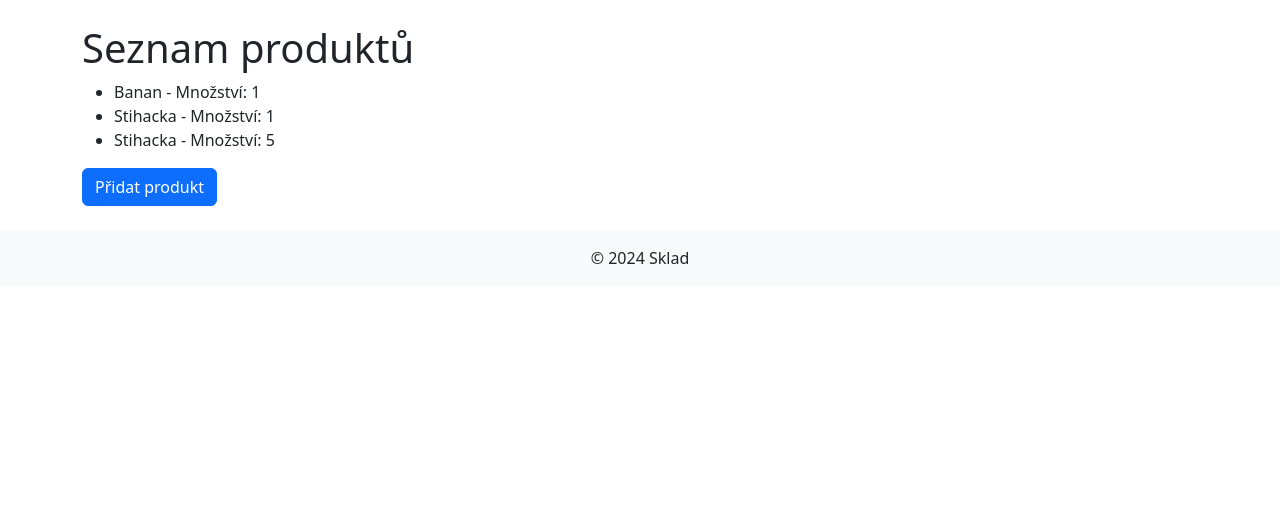
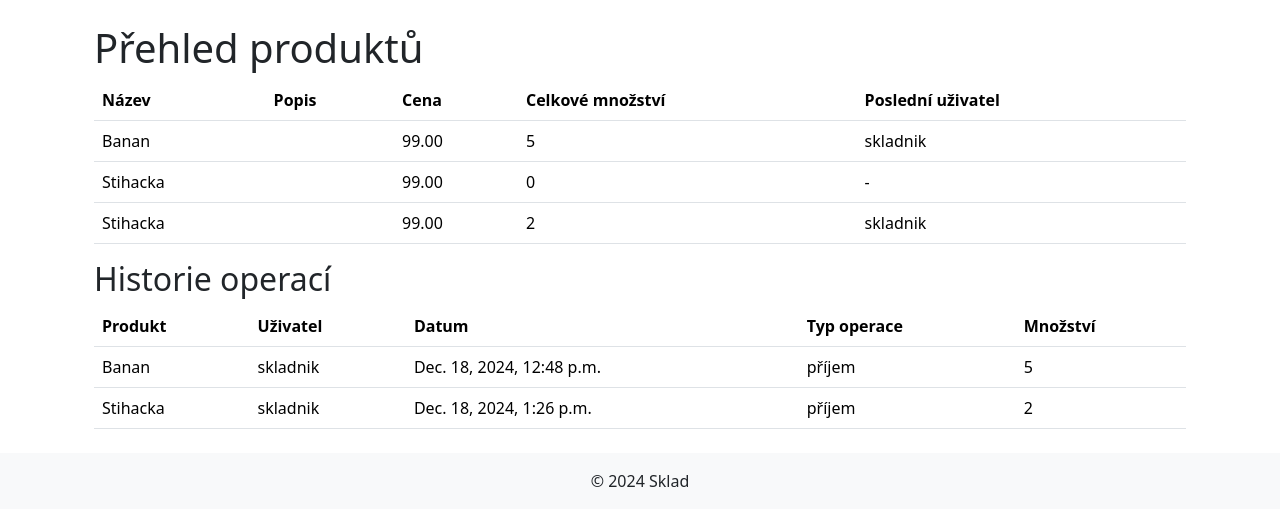
Before and after one commit to d4veyyy/Zaverecny-Projekt-IT4, a Django app: page / in a window 1280 px wide. Shown: the part 56-582 px from the top of the page. Run offline with Django 5.2, Linux system fonts and the light colour scheme; data comes from the database, SQL or seed files in the repository; both versions use the stored data as it was after the commit.

Commit message:
Pridani seznamu historie operaci a uprava

```diff
--- a/projekt_sklad/sklad/models.py
+++ b/projekt_sklad/sklad/models.py
@@ -23,15 +23,14 @@ class ProfilUzivatele(models.Model):
     def __str__(self):
         return self.user.username
 
+from django.contrib.auth.models import User
+
 class HistorieOperaci(models.Model):
     produkt = models.ForeignKey(Produkt, on_delete=models.CASCADE)
-    uzivatel = models.ForeignKey('self', on_delete=models.CASCADE)
+    uzivatel = models.ForeignKey(User, on_delete=models.CASCADE)  # Odkaz na uživatele
     datum = models.DateTimeField(auto_now_add=True)
     typ_operace = models.CharField(max_length=10, choices=[('příjem', 'Příjem'), ('výdej', 'Výdej')])
     mnozstvi = models.PositiveIntegerField()
 
     def __str__(self):
-        return f"{self.typ_operace} - {self.produkt.nazev}"
-
-    def __str__(self):
-        return f"{self.typ} - {self.uzivatel.username}"
+        return f"{self.typ_operace} - {self.produkt.nazev} - {self.uzivatel.username if self.uzivatel else 'Nepřiřazen'}"
--- a/projekt_sklad/sklad/templates/sklad/base.html
+++ b/projekt_sklad/sklad/templates/sklad/base.html
@@ -3,7 +3,7 @@
 <head>
     <meta charset="UTF-8">
     <meta name="viewport" content="width=device-width, initial-scale=1.0">
-    <title>Skald - Správa produktů</title>
+    <title>Sklad - Správa produktů</title>
 
     <!-- Odkaz na Bootstrap CSS z CDN -->
     <link href="https://cdn.jsdelivr.net/npm/bootstrap@5.3.0-alpha1/dist/css/bootstrap.min.css" rel="stylesheet">
--- a/projekt_sklad/sklad/templates/sklad/index.html
+++ b/projekt_sklad/sklad/templates/sklad/index.html
@@ -1,10 +1,61 @@
 {% extends 'sklad/base.html' %}
+
 {% block content %}
-    <h1>Seznam produktů</h1>
-    <ul>
-        {% for produkt in produkty %}
-            <li>{{ produkt.nazev }} - Množství: {{ produkt.mnozstvi }}</li>
-        {% endfor %}
-    </ul>
-    <a href="{% url 'pridat_produkt' %}" class="btn btn-primary">Přidat produkt</a>
+    <div class="container">
+        <h1>Přehled produktů</h1>
+        {% if produkty %}
+            <table class="table">
+                <thead>
+                    <tr>
+                        <th>Název</th>
+                        <th>Popis</th>
+                        <th>Cena</th>
+                        <th>Celkové množství</th>
+                        <th>Poslední uživatel</th>
+                    </tr>
+                </thead>
+                <tbody>
+                    {% for produkt in produkty %}
+                        <tr>
+                            <td>{{ produkt.nazev }}</td>
+                            <td>{{ produkt.popis }}</td>
+                            <td>{{ produkt.cena }}</td>
+                            <td>{{ produkt.celkem_mnozstvi|default:0 }}</td>
+                            <td>{{ produkt.posledni_uzivatel|default:"-" }}</td>
+                        </tr>
+                    {% endfor %}
+                </tbody>
+            </table>
+        {% else %}
+            <p>Žádné produkty nejsou k dispozici.</p>
+        {% endif %}
+
+        <h2>Historie operací</h2>
+        {% if historie %}
+            <table class="table">
+                <thead>
+                    <tr>
+                        <th>Produkt</th>
+                        <th>Uživatel</th>
+                        <th>Datum</th>
+                        <th>Typ operace</th>
+                        <th>Množství</th>
+                    </tr>
+                </thead>
+                <tbody>
+                    {% for operace in historie %}
+                        <tr>
+                            <td>{{ operace.produkt.nazev }}</td>
+                            <td>{{ operace.uzivatel.username }}</td>
+                            <td>{{ operace.datum }}</td>
+                            <td>{{ operace.typ_operace }}</td>
+                            <td>{{ operace.mnozstvi }}</td>
+                        </tr>
+                    {% endfor %}
+                </tbody>
+            </table>
+        {% else %}
+            <p>Žádné operace nejsou k dispozici.</p>
+        {% endif %}
+    </div>
 {% endblock %}
--- a/projekt_sklad/sklad/views.py
+++ b/projekt_sklad/sklad/views.py
@@ -1,25 +1,58 @@
 from django.shortcuts import render, get_object_or_404, redirect
 from .models import Produkt, HistorieOperaci
 from .forms import ProduktForm
+from django.db.models import Sum, F
+from django.shortcuts import render
+
+
+
 
 def index(request):
-    produkty = Produkt.objects.all()
-    return render(request, 'sklad/index.html', {'produkty': produkty})
+    # Seskupení produktů podle názvu a ceny a součet množství
+    produkty = (
+        Produkt.objects
+        .values('nazev', 'cena', 'popis')
+        .annotate(
+            celkem_mnozstvi=Sum('historieoperaci__mnozstvi'),
+            posledni_uzivatel=F('historieoperaci__uzivatel__username')
+        )
+        .order_by('nazev', 'cena')
+    )
+
+    # Načtení historie operací
+    historie = HistorieOperaci.objects.select_related('uzivatel', 'produkt')
+
+    return render(request, 'sklad/index.html', {
+        'produkty': produkty,
+        'historie': historie,
+    })
+
 
 def detail_produktu(request, id):
     produkt = get_object_or_404(Produkt, pk=id)
     return render(request, 'sklad/detail.html', {'produkt': produkt})
 
+
 def pridat_produkt(request):
     if request.method == 'POST':
         form = ProduktForm(request.POST)
         if form.is_valid():
-            form.save()
+
+            produkt = form.save()
+
+
+            HistorieOperaci.objects.create(
+                produkt=produkt,
+                uzivatel=request.user,
+                typ_operace='příjem',
+                mnozstvi=10
+            )
+
+
             return redirect('index')
     else:
         form = ProduktForm()
     return render(request, 'sklad/pridat_produkt.html', {'form': form})
-
 def historie_operaci(request):
     historie = HistorieOperaci.objects.all().order_by('-datum')
     return render(request, 'sklad/historie.html', {'historie': historie})
```
Also changed, not shown: projekt_sklad/sklad/forms.py (+8 -1 lines), projekt_sklad/db.sqlite3, projekt_sklad/sklad/migrations/0004_alter_historieoperaci_uzivatel.py (added).
